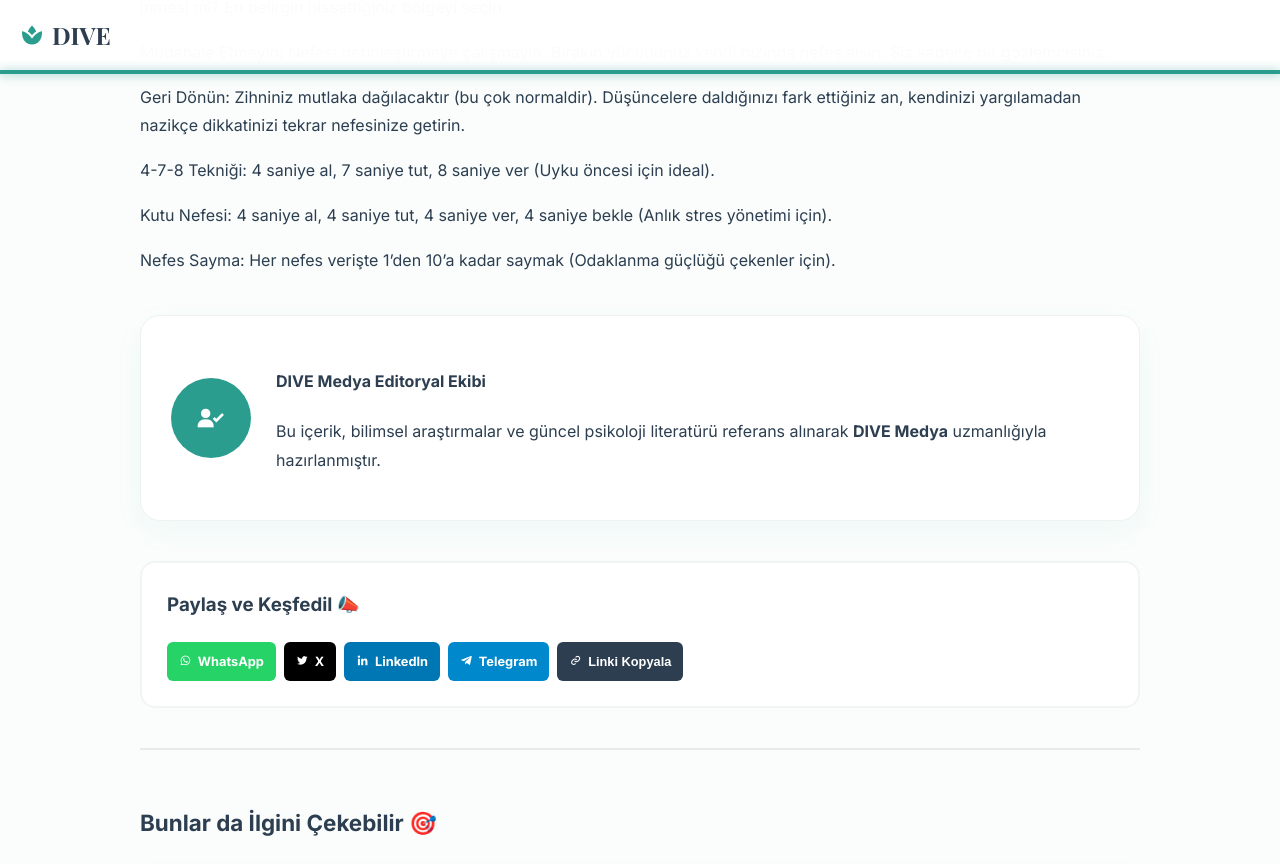
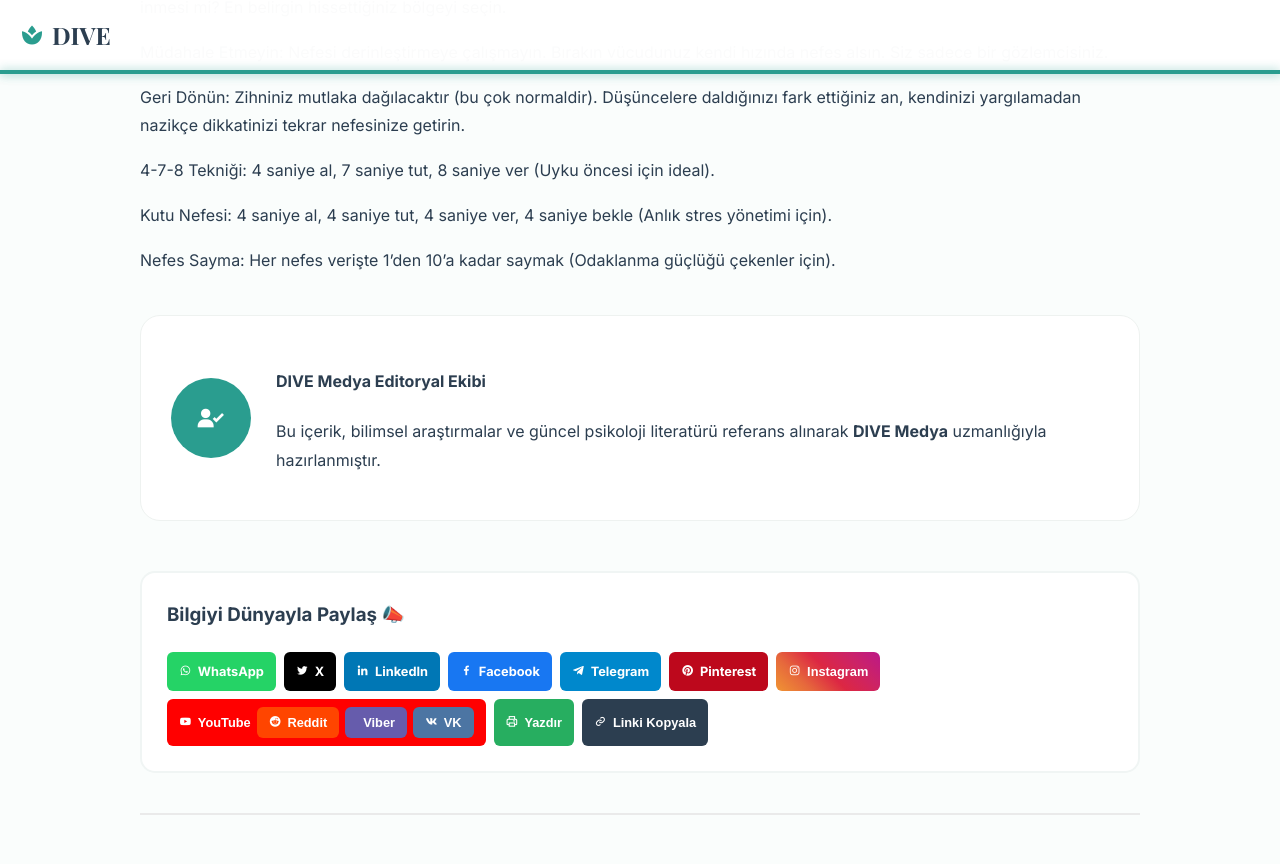
Before and after one commit to EKTHOLDING/dive, a Jekyll site: the page built from _posts/2026-03-22-nefes-medi-tasyonu.md, in a window 1280 px wide and 1400 px high, scrolled down 467 px, cut to the strip 0-864 px from the top of the window. Built offline with Jekyll 4.4.1, drawn with Linux system fonts in a browser that asks for light colours.

Commit message:
Update default.html

```diff
--- a/_layouts/default.html
+++ b/_layouts/default.html
@@ -3,9 +3,9 @@
 <head>
     <meta charset="UTF-8">
     <meta name="viewport" content="width=device-width, initial-scale=1.0">
+    <title>{{ page.title }} | DIVE</title>
 
-    <title>{{ page.title }} | DIVE</title>
-    <meta name="description" content="{{ page.description | default: 'Psikoloji, üretkenlik ve zihinsel performans üzerine bilimsel temelli derinlemesine içerikler.' }}">
+    <meta name="description" content="{{ page.description | default: 'Psikoloji ve üretkenlik üzerine derinlemesine içerikler.' }}">
     <meta property="og:type" content="article">
     <meta property="og:url" content="{{ site.url }}{{ page.url }}">
     <meta property="og:title" content="{{ page.title }}">
@@ -23,30 +23,35 @@
         html { scroll-behavior: smooth; }
         a { text-decoration: none; color: inherit; }
 
-        /* OKUMA İLERLEME ÇUBUĞU CSS */
+        /* OKUMA İLERLEME ÇUBUĞU */
         .progress-container { position: fixed; top: 70px; left: 0; width: 100%; height: 4px; background: transparent; z-index: 101; }
         .progress-bar { height: 4px; background: var(--primary); width: 0%; transition: width 0.1s ease; box-shadow: 0 0 10px rgba(42, 157, 143, 0.5); }
 
         .header { position: fixed; top: 0; width: 100%; height: 70px; background: rgba(255,255,255,0.98); z-index: 100; display: flex; align-items: center; padding: 0 20px; box-shadow: 0 2px 15px rgba(42, 157, 143, 0.1); }
         .brand-container { display: flex; align-items: center; gap: 8px; font-family: 'Playfair Display', serif; font-size: 1.5rem; font-weight: bold; }
         .main-content { flex: 1; margin-top: 100px; padding: 20px; max-width: 1000px; margin-left: auto; margin-right: auto; width: 100%; line-height: 1.8; }
-        .custom-footer { background: var(--footer-bg); color: #ffffff; padding: 60px 20px 30px; margin-top: 80px; text-align: left; }
         .article-meta { display: flex; align-items: center; gap: 20px; margin-bottom: 30px; padding-bottom: 15px; border-bottom: 2px solid #eaeaea; color: #666; font-size: 0.95rem; font-weight: 600; flex-wrap: wrap; }
 
-        .author-card { display: flex; align-items: center; gap: 25px; background: #ffffff; border: 1px solid #eef2f0; border-radius: 20px; padding: 30px; margin-top: 40px; box-shadow: 0 10px 30px rgba(42, 157, 143, 0.05); }
+        .author-card { display: flex; align-items: center; gap: 25px; background: #ffffff; border: 1px solid #eef2f0; border-radius: 20px; padding: 30px; margin-top: 40px; }
         .author-avatar { width: 80px; height: 80px; border-radius: 50%; background: var(--primary); display: flex; align-items: center; justify-content: center; color: white; font-size: 2rem; flex-shrink: 0; }
 
+        /* SOSYAL BUTONLAR GRID (12+ Seçenek İçin) */
         .share-grid { display: flex; flex-wrap: wrap; gap: 8px; margin-top: 20px; }
-        .share-btn { display: flex; align-items: center; gap: 6px; padding: 8px 12px; border-radius: 6px; color: white; font-weight: 700; font-size: 0.8rem; cursor: pointer; border:none; transition: 0.2s; }
-        .share-btn:hover { transform: translateY(-2px); filter: brightness(1.1); }
+        .share-btn { display: flex; align-items: center; justify-content: center; gap: 6px; padding: 8px 12px; border-radius: 6px; color: white; font-weight: 700; font-size: 0.8rem; transition: transform 0.2s; cursor: pointer; border:none; }
+        .share-btn:hover { transform: scale(1.05); filter: brightness(1.1); }
+
+        /* Renkler */
+        .btn-wa { background: #25D366; } .btn-x { background: #000; } .btn-in { background: #0077b5; }
+        .btn-fb { background: #1877F2; } .btn-pin { background: #BD081C; } .btn-tg { background: #0088cc; }
+        .btn-rd { background: #FF4500; } .btn-tm { background: #36465d; } .btn-vk { background: #4c75a3; }
+        .btn-vb { background: #665cac; } .btn-ig { background: linear-gradient(45deg, #f09433 0%,#e6683c 25%,#dc2743 50%,#cc2366 75%,#bc1888 100%); }
+        .btn-yt { background: #FF0000; } .btn-copy { background: #2c3e50; } .btn-print { background: #27ae60; }
     </style>
 </head>
 <body>
 
     {% if page.date %}
-    <div class="progress-container">
-        <div class="progress-bar" id="myBar"></div>
-    </div>
+    <div class="progress-container"><div class="progress-bar" id="myBar"></div></div>
     {% endif %}
 
     <header class="header">
@@ -72,14 +77,22 @@
             </div>
         </div>
 
-        <div style="margin-top: 40px; padding: 25px; background: #fff; border-radius: 15px; border: 2px solid #f0f5f4;">
-            <h3 style="margin-top:0; font-weight:800; color:#2c3e50;">Paylaş ve Keşfedil 📣</h3>
+        <div style="margin-top: 50px; padding: 25px; background: #fff; border-radius: 15px; border: 2px solid #f0f5f4;">
+            <h3 style="margin-top:0; font-weight:800; color:#2c3e50;">Bilgiyi Dünyayla Paylaş 📣</h3>
             <div class="share-grid">
-                <a href="https://api.whatsapp.com/send?text={{ page.title | url_encode }}%20{{ site.url }}{{ page.url }}" target="_blank" class="share-btn" style="background: #25D366;"><i class='bx bxl-whatsapp'></i> WhatsApp</a>
-                <a href="https://twitter.com/intent/tweet?text={{ page.title | url_encode }}&url={{ site.url }}{{ page.url }}" target="_blank" class="share-btn" style="background: #000;"><i class='bx bxl-twitter'></i> X</a>
-                <a href="https://www.linkedin.com/sharing/share-offsite/?url={{ site.url }}{{ page.url }}" target="_blank" class="share-btn" style="background: #0077b5;"><i class='bx bxl-linkedin'></i> LinkedIn</a>
-                <a href="https://t.me/share/url?url={{ site.url }}{{ page.url }}&text={{ page.title | url_encode }}" target="_blank" class="share-btn" style="background: #0088cc;"><i class='bx bxl-telegram'></i> Telegram</a>
-                <button onclick="copyLink()" class="share-btn" id="copyBtn" style="background: #2c3e50;"><i class='bx bx-link'></i> Linki Kopyala</button>
+                <a href="https://api.whatsapp.com/send?text={{ page.title | url_encode }}%20{{ site.url }}{{ page.url }}" target="_blank" class="share-btn btn-wa"><i class='bx bxl-whatsapp'></i> WhatsApp</a>
+                <a href="https://twitter.com/intent/tweet?text={{ page.title | url_encode }}&url={{ site.url }}{{ page.url }}" target="_blank" class="share-btn btn-x"><i class='bx bxl-twitter'></i> X</a>
+                <a href="https://www.linkedin.com/sharing/share-offsite/?url={{ site.url }}{{ page.url }}" target="_blank" class="share-btn btn-in"><i class='bx bxl-linkedin'></i> LinkedIn</a>
+                <a href="https://www.facebook.com/sharer/sharer.php?u={{ site.url }}{{ page.url }}" target="_blank" class="share-btn btn-fb"><i class='bx bxl-facebook'></i> Facebook</a>
+                <a href="https://t.me/share/url?url={{ site.url }}{{ page.url }}&text={{ page.title | url_encode }}" target="_blank" class="share-btn btn-tg"><i class='bx bxl-telegram'></i> Telegram</a>
+                <a href="https://www.pinterest.com/pin/create/button/?url={{ site.url }}{{ page.url }}&media={{ site.url }}{{ page.image }}&description={{ page.title | url_encode }}" target="_blank" class="share-btn btn-pin"><i class='bx bxl-pinterest'></i> Pinterest</a>
+                <button onclick="copyAndRedirect('instagram')" class="share-btn btn-ig"><i class='bx bxl-instagram'></i> Instagram</button>
+                <button onclick="copyAndRedirect('youtube')" class="share-btn btn-yt"><i class='bx bxl-youtube'></i> YouTube</a>
+                <a href="https://www.reddit.com/submit?url={{ site.url }}{{ page.url }}&title={{ page.title | url_encode }}" target="_blank" class="share-btn btn-rd"><i class='bx bxl-reddit'></i> Reddit</a>
+                <a href="https://viber.com/forward?text={{ page.title | url_encode }}%20{{ site.url }}{{ page.url }}" target="_blank" class="share-btn btn-vb"><i class='bx bxl-viber'></i> Viber</a>
+                <a href="https://vk.com/share.php?url={{ site.url }}{{ page.url }}" target="_blank" class="share-btn btn-vk"><i class='bx bxl-vk'></i> VK</a>
+                <button onclick="window.print()" class="share-btn btn-print"><i class='bx bx-printer'></i> Yazdır</button>
+                <button onclick="copyLink()" class="share-btn btn-copy" id="copyBtn"><i class='bx bx-link'></i> Linki Kopyala</button>
             </div>
         </div>
         {% endif %}
@@ -99,10 +112,8 @@
         {% endif %}
     </main>
 
-    <footer class="custom-footer">
-        <div style="max-width:1200px; margin:0 auto; text-align:center;">
-            <p>&copy; 2026 DIVE Medya. Tüm hakları saklıdır.</p>
-        </div>
+    <footer class="custom-footer" style="background: var(--footer-bg); color: #fff; padding: 40px 20px; text-align: center; margin-top: 60px;">
+        <p>&copy; 2026 DIVE Medya. Tüm hakları saklıdır.</p>
     </footer>
 
     <script>
@@ -115,8 +126,8 @@
       if(myBar) { myBar.style.width = scrolled + "%"; }
     }
     function copyLink(){navigator.clipboard.writeText(window.location.href);document.getElementById('copyBtn').innerText='Kopyalandı!';setTimeout(()=>{document.getElementById('copyBtn').innerHTML="<i class='bx bx-link'></i> Linki Kopyala"},2000);}
+    function copyAndRedirect(p){navigator.clipboard.writeText(window.location.href);alert("Link kopyalandı! "+p+" üzerinde paylaşabilirsiniz.");window.open(p==='instagram'?'https://instagram.com':'https://youtube.com','_blank');}
     </script>
-
     <link href='https://unpkg.com/boxicons@2.1.4/css/boxicons.min.css' rel='stylesheet'>
     <link href="https://fonts.googleapis.com/css2?family=Inter:wght@400;700&family=Playfair+Display:wght@700&display=swap" rel="stylesheet">
 </body>
```
